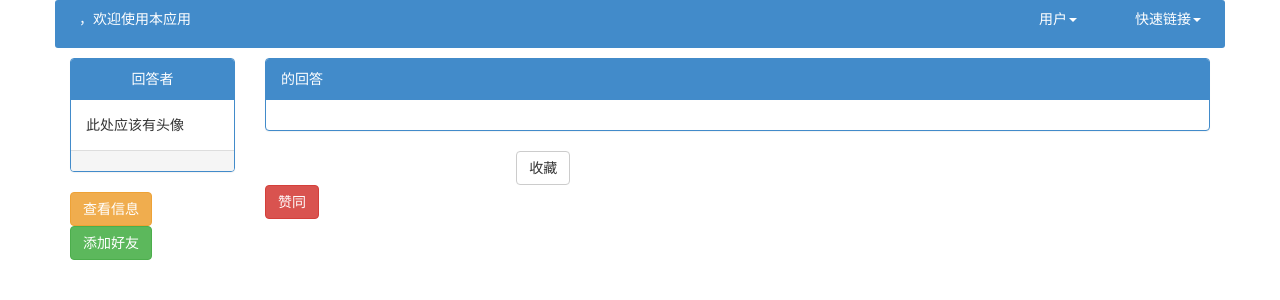
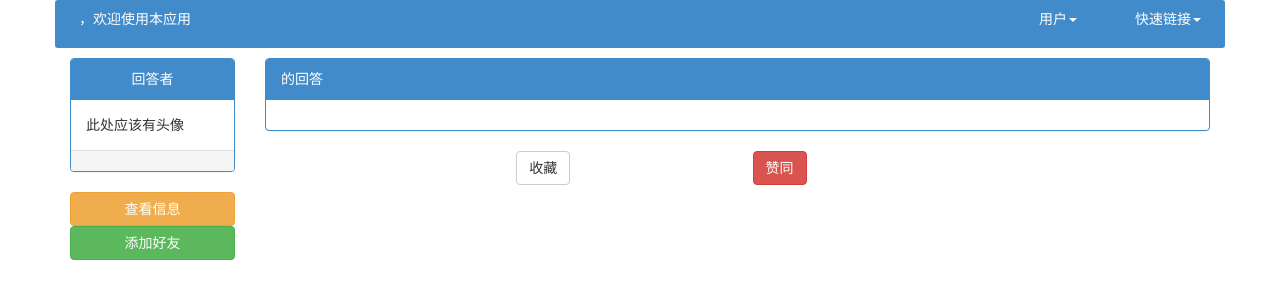
Before and after one commit to hyhoreki/blog, a Django app: template firstone_app/templates/answer_show.html in a window 1280 px wide. Shown: the top 300 px of the page. Run offline with Django 3.2, Linux system fonts and the light colour scheme; the template is opened without the code that fills it, so the values that code supplies are empty; parts of the project's set-up code (start-up, migrations or seed data) failed here and were passed over; some libraries are stand-ins or nearby versions.

Commit message:
修改问题显示界面

```diff
--- a/firstone_app/templates/answer_show.html
+++ b/firstone_app/templates/answer_show.html
@@ -24,19 +24,21 @@
 					<div class="panel-body">此处应该有头像</div>
 					<div class="panel-footer" style="text-align:center;">{{ answer_user_nickname}}</div>
 				</div>
-				<div><button class="btn btn-warning">查看信息</button></div>
-				<div><button class="btn btn-success">添加好友</button></div>
+				<div><button class="btn btn-warning" style="width:100%;">查看信息</button></div>
+				<div><button class="btn btn-success" style="width:100%;">添加好友</button></div>
 			</div>
 			<div class="col-xs-10">
 				<div class="panel panel-primary">
 					<div class="panel-heading" style="text-align:left">{{ answer_user_nickname }}的回答</div>
 					<div class="panel-body">{{ answer_text|safe }}</div>
 				</div>
-				<div class="col-xs-3 col-xs-offset-3">
-					<button class="btn btn-default">收藏</div>
-				</div>
-				<div class="col-xs-3">
-					<button class="btn btn-danger">赞同</div>
+				<div>
+					<div class="col-xs-3 col-xs-offset-3">
+						<button class="btn btn-default">收藏</button>
+					</div>
+					<div class="col-xs-3">
+						<button class="btn btn-danger">赞同</button>
+					</div>
 				</div>
 			</div>
 	</div>
```
